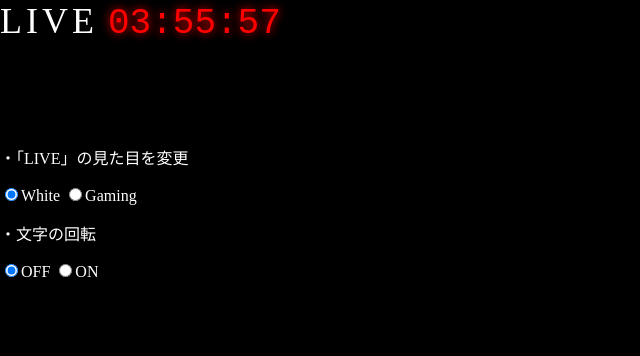
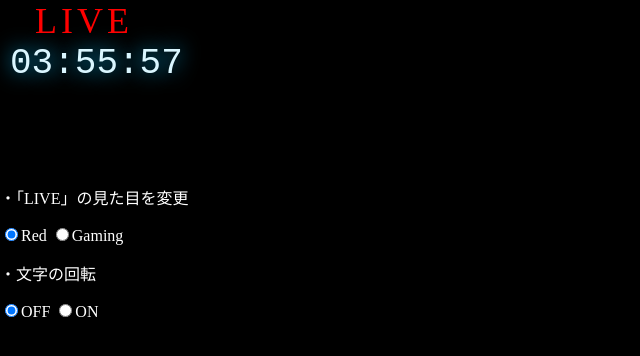
Before and after one commit to Toushin0672/JS_OBS-Clock, a plain HTML site: page index.html in a window 1280 px wide. Shown: the whole page, without its empty margins (0-640 px from the left). Drawn offline with Linux system fonts and the light colour scheme.

Commit message:
Add files via upload

```diff
--- a/css/index.css
+++ b/css/index.css
@@ -11,8 +11,12 @@ div#MainArea{
 }
 
 /* Live文字 */
+div.Text_Area{
+    padding-left:35px;
+}
+
 .Text_LIVE{
-    color: #ffffff;
+    color: red;
     font-size: 36px;
     display:inline-block;
     width: fit-content;
--- a/index.html
+++ b/index.html
@@ -7,16 +7,20 @@
     </head>
     <body>
         <div id="MainArea">
-            <span class="Text_LIVE">L</span>
-            <span class="Text_LIVE">I</span>
-            <span class="Text_LIVE">V</span>
-            <span class="Text_LIVE">E</span>
-            <span id="Clock">※ここに時計が表示されます。</span>
+            <div class="Text_Area">
+                <span class="Text_LIVE">L</span>
+                <span class="Text_LIVE">I</span>
+                <span class="Text_LIVE">V</span>
+                <span class="Text_LIVE">E</span>
+            </div>
+            <div class="Clock_Area">
+                <span id="Clock">※ここに時計が表示されます。</span>
+            </div>
         </div>
         <div id="SettingArea">
             <p>・「LIVE」の見た目を変更</p>
             <form>
-                <input type="radio" name="LiveColor" value="white" checked onchange="Change_LIVE('white')">White
+                <input type="radio" name="LiveColor" value="red" checked onchange="Change_LIVE('red')">Red
                 <input type="radio" name="LiveColor" value="gaming" onchange="Change_LIVE('gaming')">Gaming
             </form>
             <p>・文字の回転</p>
--- a/js/index.js
+++ b/js/index.js
@@ -21,16 +21,6 @@ function set2flg(num){
 //時計
 function showClock(){
     var nowTime = new Date();
-
-    //土曜日と日曜日のみ時計色を赤に変更
-    var dayOfweek = nowTime.getDay();
-    if(dayOfweek == '6' || dayOfweek == '0'){
-        var clock = document.getElementById("Clock").style;
-        clock.cssText =
-            'color: red;\
-            text-shadow: 0 0 10px red';
-    }
-
     var nowHour = set2flg(nowTime.getHours());
     var nowMin  = set2flg(nowTime.getMinutes());
     var nowSec  = set2flg(nowTime.getSeconds());
@@ -43,12 +33,12 @@ function showClock(){
 function Change_LIVE(value){
     for(var i=0; i < text_live.length; i++){
         switch(value){
-            case 'white':
+            case 'red':
                 if(nowTextRoll == 'off'){
-                    text_live[i].style.cssText = 'color:white;';
+                    text_live[i].style.cssText = 'color:red;';
                 }else{
                     text_live[i].style.cssText =
-                        'color:white;\
+                        'color:red;\
                         animation: rotate 5s linear infinite;';
                 }
                 now_view_text = 'normal';
```
